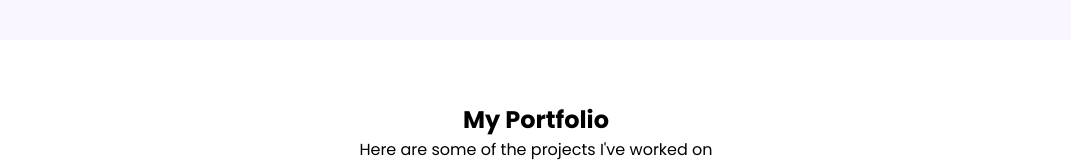
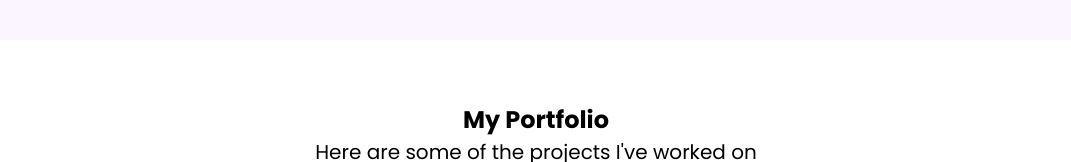
Before and after one commit to kabitakafle343/Prodigy-internship-task-4, a plain HTML site: page index.html in a window 1280 px wide. Shown: the part 1320-1482 px from the top of the page, without its empty margins (104-1175 px from the left). Drawn offline with nearby package versions, Linux system fonts and the light colour scheme; grey boxes are pictures that could not be loaded.

Commit message:
Updated CSS and HTML files

```diff
--- a/index.html
+++ b/index.html
@@ -135,7 +135,7 @@
         <div class="container">
             <div class="portfolio-title">
                 <h1>My Portfolio</h1>
-                <p>Here are some of the projects I've worked on</p>
+                <p style="margin: 19px,0px,10px,0px; font-size: 20px;">Here are some of the projects I've worked on</p>
             </div>
             <div class="portfolio-container">
                 <div class="portfolio-item">
```
Also changed, not shown: 1 other file.
